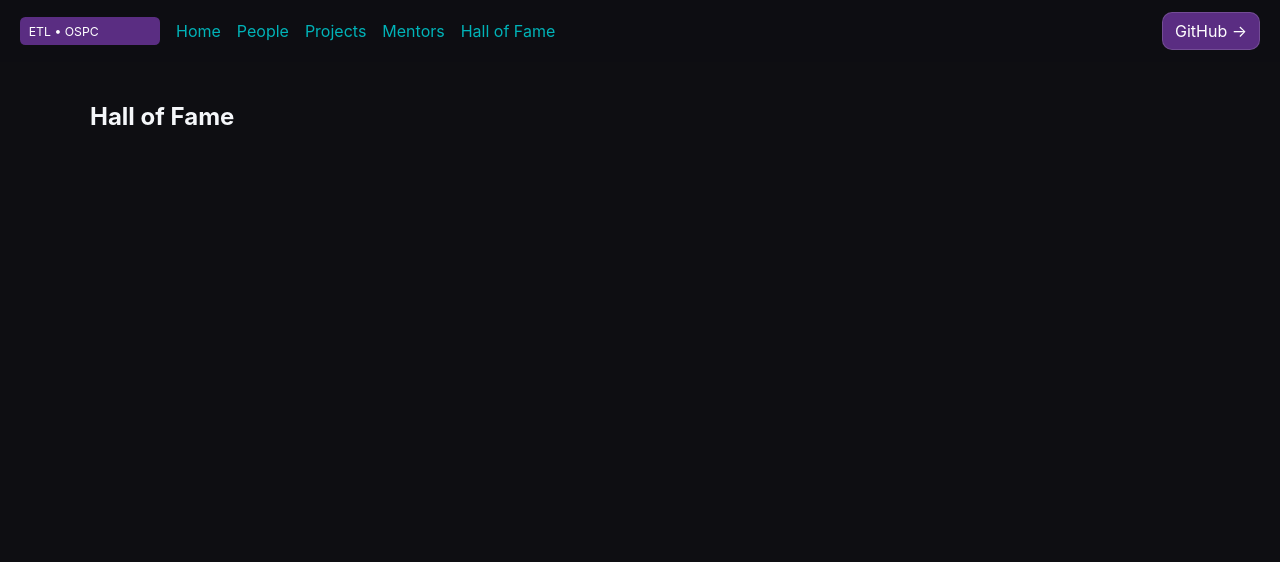
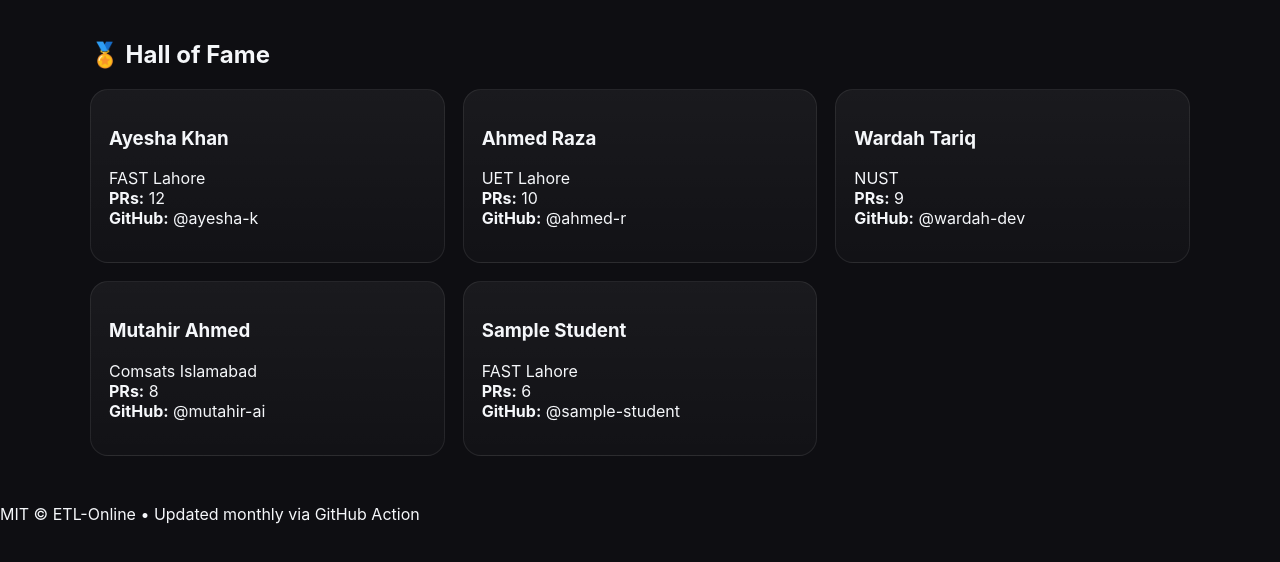
Before and after one commit to asmanmalik/ETL-OSPC-Hub, a plain HTML site: page docs/hall-of-fame.html in a window 1280 px wide. Drawn offline with Linux system fonts and the light colour scheme.

Commit message:
chore(hof): monthly refresh

```diff
--- a/docs/hall-of-fame.html
+++ b/docs/hall-of-fame.html
@@ -1,11 +1,7 @@
-<!doctype html><html><head><meta charset='utf-8'><meta name='viewport' content='width=device-width,initial-scale=1'><title>Hall of Fame</title><link rel='stylesheet' href='assets/styles.css'></head><body>  <nav class="nav">
-    <img src="../assets/brand/etl-logo.svg" alt="ETL logo" />
-    <a href="./index.html">Home</a>
-    <a href="./people.html">People</a>
-    <a href="./projects.html">Projects</a>
-    <a href="./mentors.html">Mentors</a>
-    <a href="./hall-of-fame.html">Hall of Fame</a>
-    <div class="spacer"></div>
-    <a class="btn" href="https://github.com/ETL-Online/ETL-OSPC-Hub">GitHub →</a>
-  </nav>
-<section class='section'><h1>Hall of Fame</h1><div class='grid grid-3'></div></section></body></html>
+<!doctype html><html><head><meta charset="utf-8"><title>Hall of Fame</title><link rel="stylesheet" href="assets/styles.css"></head><body><section class="section"><h1>🏅 Hall of Fame</h1><div class="grid grid-3">
+<div class='card visible'><h3>Ayesha Khan</h3><p>FAST Lahore<br><b>PRs:</b> 12<br><b>GitHub:</b> @ayesha-k</p></div>
+<div class='card visible'><h3>Ahmed Raza</h3><p>UET Lahore<br><b>PRs:</b> 10<br><b>GitHub:</b> @ahmed-r</p></div>
+<div class='card visible'><h3>Wardah Tariq</h3><p>NUST<br><b>PRs:</b> 9<br><b>GitHub:</b> @wardah-dev</p></div>
+<div class='card visible'><h3>Mutahir Ahmed</h3><p>Comsats Islamabad<br><b>PRs:</b> 8<br><b>GitHub:</b> @mutahir-ai</p></div>
+<div class='card visible'><h3>Sample Student</h3><p>FAST Lahore<br><b>PRs:</b> 6<br><b>GitHub:</b> @sample-student</p></div>
+</div></section><footer class="footer">MIT © ETL-Online • Updated monthly via GitHub Action</footer></body></html>
```
